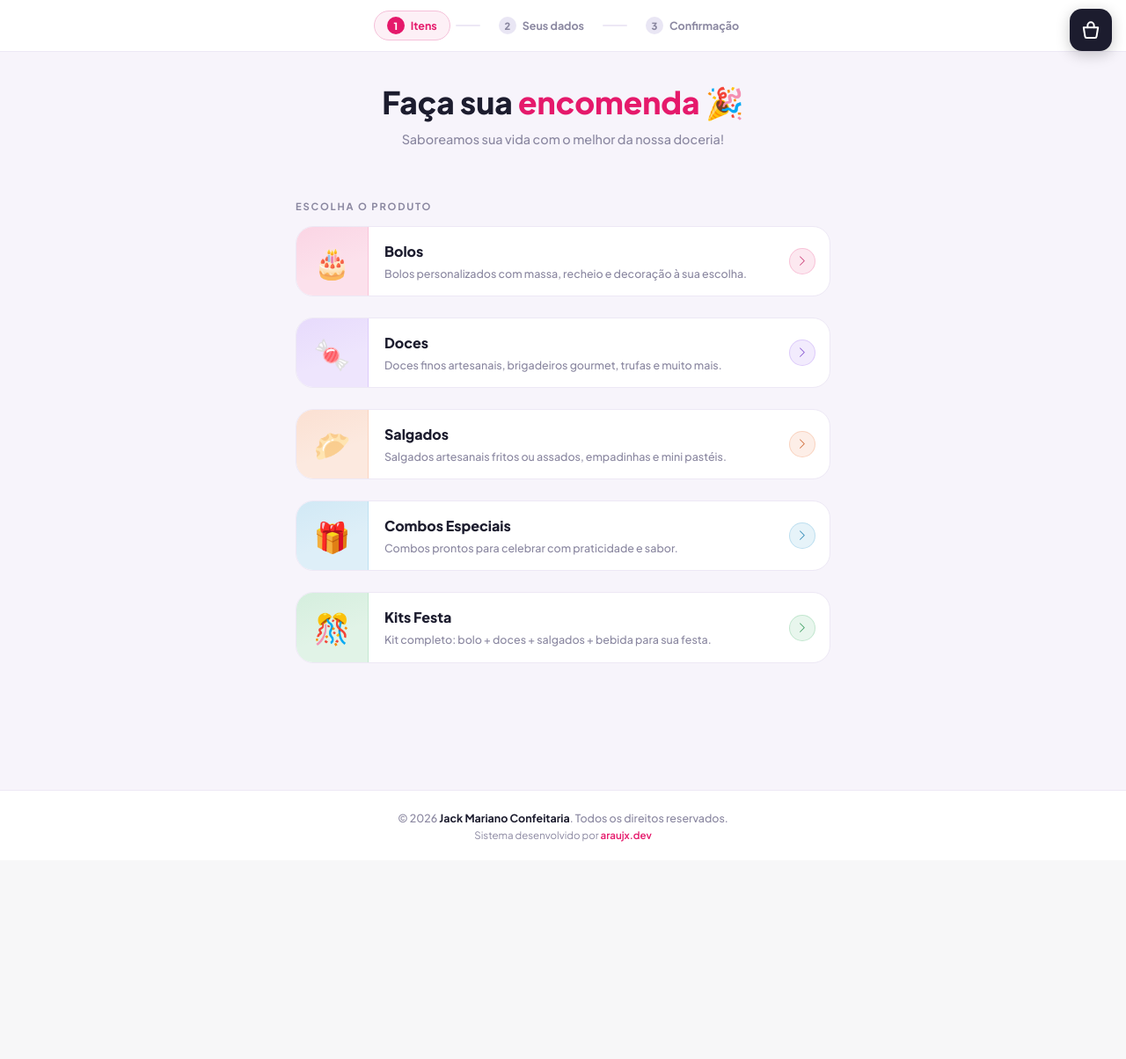
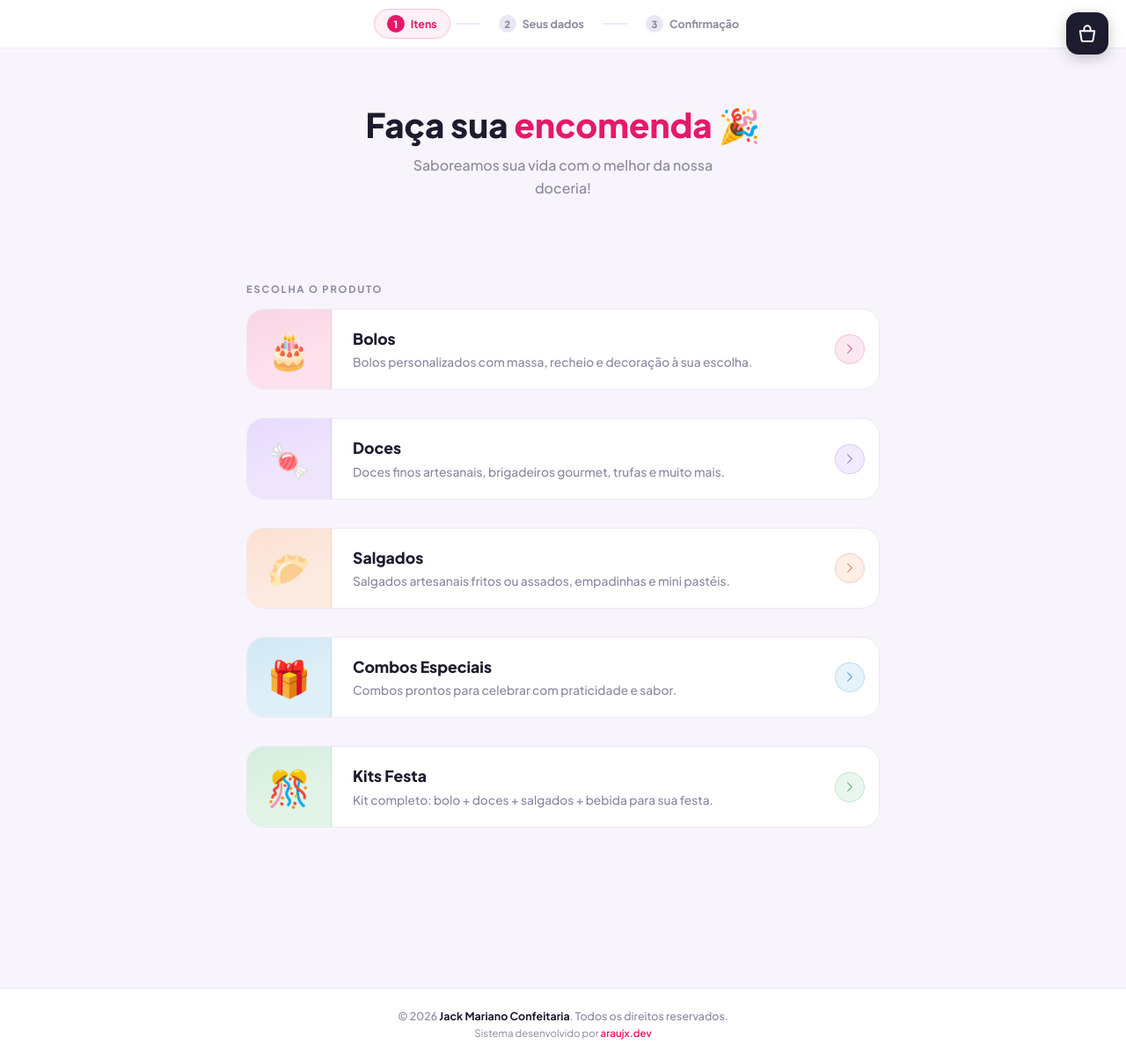
Before and after one commit to adielson2005/jack_mariano, a Flask app: page / in a window 1280 px wide. Shown: the part 60-1264 px from the top of the page at 88% size. Before the commit the page ends 1017 px from the top, so only its background shows below. Run offline with Flask 3, Linux system fonts and the light colour scheme.

Commit message:
style: add full responsive layout for mobile, tablet and desktop
- < 380px: step labels hidden, cat icon/text compacted, qty-note stacks vertically
- < 640px: tighter page padding, smaller hero, compact form card
- 768px+: wider container (700px), larger cat icon panel, better form spacing
- 1024px+: max 800px container, larger typography, bigger btn-add, spacious form head
- Step bar: scroll overflow + hide native scrollbar (no wrap/overflow on small screens)
- Hero strip: width 100% to fill container at all breakpoints

Co-Authored-By: Claude Sonnet 4.6 <noreply@anthropic.com>

```diff
--- a/doceria/app/templates/index.html
+++ b/doceria/app/templates/index.html
@@ -66,9 +66,13 @@
     .step-bar {
       background: var(--surface);
       border-bottom: 1px solid var(--border);
-      padding: 12px 20px;
+      padding: 10px 16px;
       display: flex; align-items: center; justify-content: center; gap: 6px;
+      flex-wrap: nowrap;
+      overflow-x: auto;
+      scrollbar-width: none;
     }
+    .step-bar::-webkit-scrollbar { display: none; }
     .step-pill {
       display: flex; align-items: center; gap: 7px;
       padding: 6px 14px; border-radius: 999px;
@@ -107,8 +111,9 @@
     /* ── Hero strip ──────────────────────────────────────── */
     .hero-strip {
       text-align: center;
-      padding: 36px 20px 28px;
+      padding: 32px 20px 26px;
       max-width: 640px; margin: 0 auto;
+      width: 100%;
     }
     .hero-strip h1 {
       font-size: clamp(1.55rem, 5vw, 2.2rem);
@@ -474,9 +479,85 @@
     .bag-overlay { position: fixed; inset: 0; z-index: 1049; display: none; }
     .bag-overlay.open { display: block; }
 
+    /* ── Responsive ─────────────────────────────────────────── */
+
+    /* Telefones muito pequenos (< 380px) */
+    @media (max-width: 380px) {
+      .step-pill span { display: none; }
+      .step-pill { padding: 5px 8px; gap: 4px; }
+      .step-sep  { width: 16px; }
+      .hero-strip { padding: 22px 14px 18px; }
+      .hero-strip h1 { font-size: 1.28rem; }
+      .cat-icon-wrap { width: 60px; font-size: 1.65rem; }
+      .cat-text { padding: 11px 8px 11px 12px; }
+      .cat-name { font-size: .85rem; }
+      .cat-desc { font-size: .7rem; }
+      .cat-arrow { width: 26px; height: 26px; font-size: .7rem; }
+      .cat-arrow-wrap { padding: 0 10px 0 4px; }
+      .opts-inner { padding: 4px 8px 14px; }
+      .opt-group { padding: 9px 10px 11px; }
+      .qty-note-row { flex-direction: column; gap: 8px; }
+      .qty-note-row .qty-col { flex: none; }
+    }
+
+    /* Mobile padrão (< 640px) */
+    @media (max-width: 640px) {
+      .page { padding: 18px 12px 60px; }
+      .site-header { padding: 0 14px; }
+      .hero-strip { padding: 26px 14px 20px; }
+      .cat-list { gap: 10px; }
+      .form-card-head { padding: 18px 18px 16px; }
+      .form-card-body { padding: 16px 16px 22px; }
+      .sum-card { padding: 14px 16px; }
+    }
+
+    /* Bag panel no mobile */
     @media (max-width: 480px) {
-      .bag-panel { width: calc(100vw - 32px); }
+      .bag-panel { width: calc(100vw - 28px); }
       .bag-fab   { top: 66px; right: 12px; }
+    }
+
+    /* Tablets e desktops (≥ 768px) */
+    @media (min-width: 768px) {
+      .page { max-width: 700px; padding: 38px 30px 80px; }
+      .hero-strip { padding: 52px 30px 40px; max-width: 700px; }
+      .hero-strip h1 { font-size: 2.1rem; }
+      .cat-list { gap: 14px; }
+      .cat-icon-wrap { width: 90px; font-size: 2.3rem; }
+      .cat-text { padding: 18px 16px 18px 22px; }
+      .cat-name { font-size: 1.06rem; }
+      .cat-desc { font-size: .83rem; }
+      .cat-arrow { width: 34px; height: 34px; }
+      .opts-inner { padding: 10px 18px 24px; }
+      .opt-group { padding: 14px 16px 16px; }
+      .qty-note-row { padding: 14px 16px; }
+      .form-card-head { padding: 28px 32px 24px; }
+      .form-card-body { padding: 26px 28px 32px; }
+      .bag-panel { width: 320px; }
+      .bag-fab { top: 74px; right: 20px; }
+      .sum-card { padding: 20px 24px; }
+    }
+
+    /* Desktops largos (≥ 1024px) */
+    @media (min-width: 1024px) {
+      .page { max-width: 800px; padding: 44px 40px 90px; }
+      .hero-strip { max-width: 800px; padding: 64px 40px 50px; }
+      .hero-strip h1 { font-size: 2.4rem; }
+      .hero-strip p { font-size: 1rem; }
+      .cat-list { gap: 16px; margin-bottom: 36px; }
+      .cat-icon-wrap { width: 96px; font-size: 2.5rem; }
+      .cat-text { padding: 20px 18px 20px 24px; }
+      .cat-name { font-size: 1.1rem; }
+      .cat-desc { font-size: .86rem; }
+      .opts-inner { padding: 12px 20px 28px; }
+      .opt-group { padding: 15px 18px 17px; }
+      .qty-note-row { gap: 14px; padding: 15px 18px; }
+      .btn-add { padding: 16px; font-size: 1rem; border-radius: 16px; }
+      .bag-panel { width: 360px; }
+      .form-card-head { padding: 30px 36px 26px; }
+      .form-card-body { padding: 28px 32px 36px; }
+      .form-card-head-emoji { font-size: 2rem; }
+      .form-card-head-title { font-size: 1.1rem; }
     }
 
     /* ── Spinner ─────────────────────────────────────────── */
```
